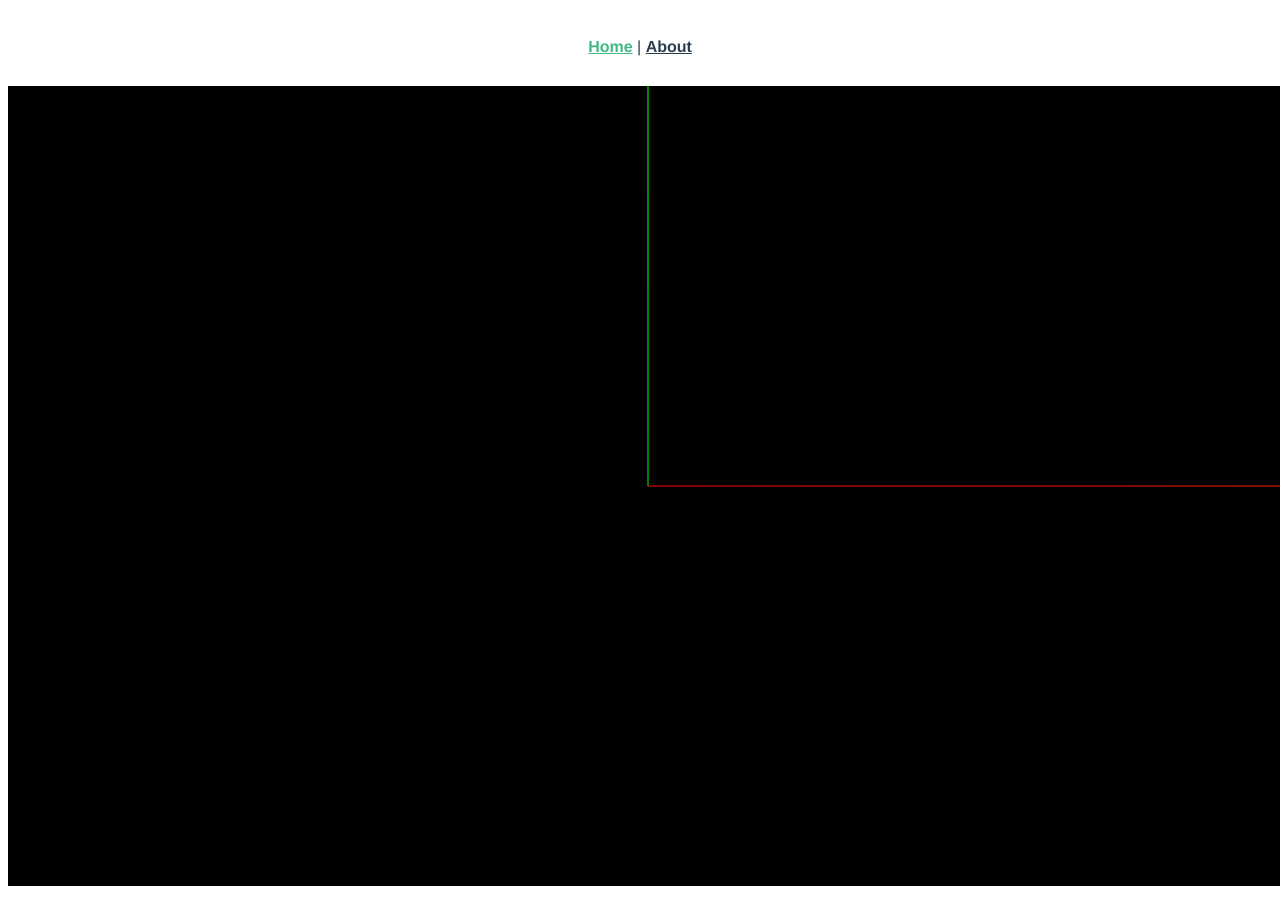
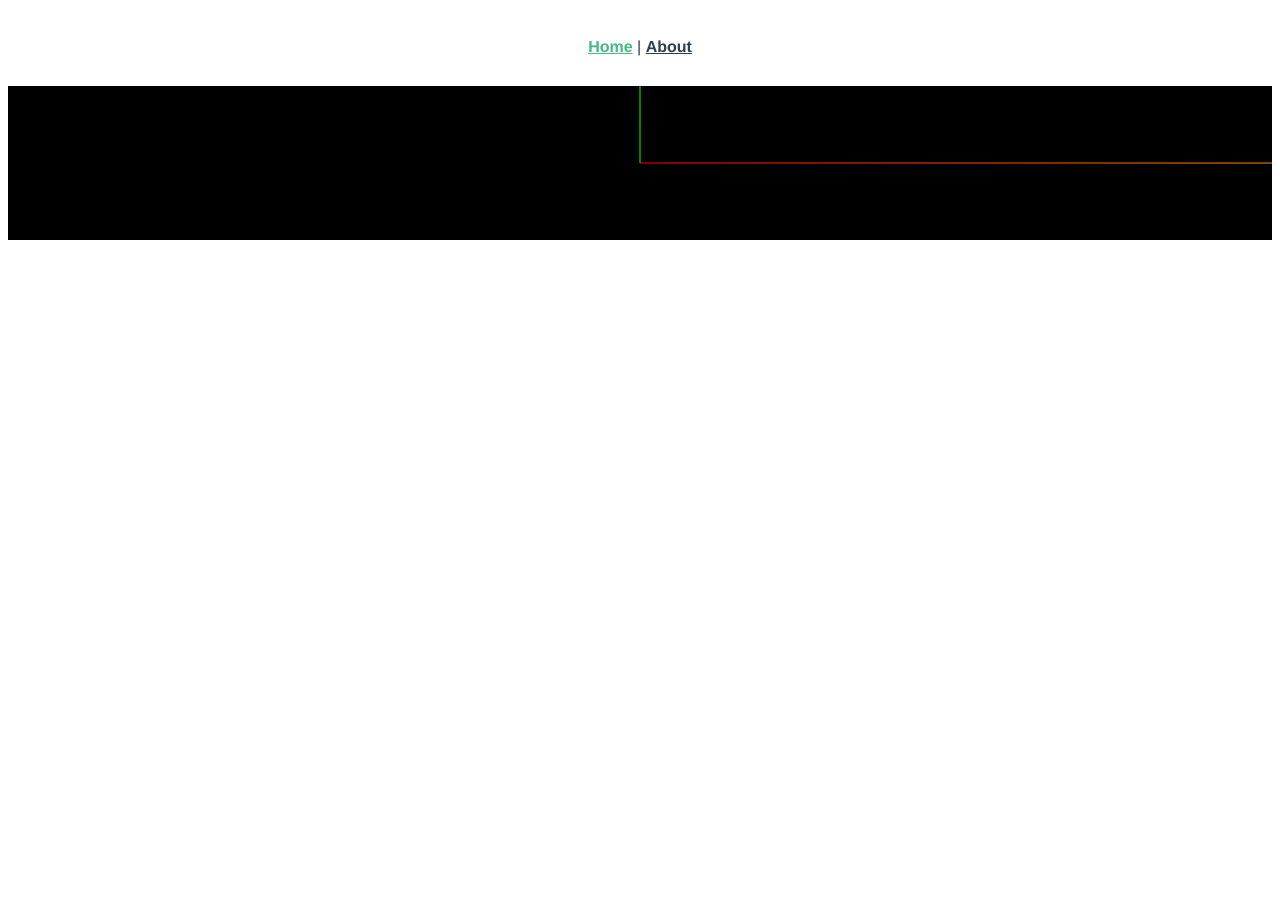
Before and after one commit to dwuggh/puzzling, a Vue app: page / in a window 1280 px wide. After the commit the page ends 800 px from the top, so only its background shows below. Built offline with nearby package versions, Linux system fonts and the light colour scheme.

Commit message:
better resize callback

```diff
--- a/src/components/Cube.vue
+++ b/src/components/Cube.vue
@@ -1,5 +1,5 @@
 <template>
-  <div>
+  <div class="cube">
     <canvas id="canvas" />
   </div>
 </template>
@@ -13,7 +13,14 @@ import Component from "vue-class-component";
 export default class Cube extends Vue {
   private scenario: Scenario;
   mounted() {
-    this.scenario = new Scenario();
+    this.scenario = new Scenario("canvas");
   }
 }
 </script>
+
+<style scoped>
+ /* .cube #canvas {
+    height: 80%;
+    width: 100%;
+    } */
+</style>
--- a/src/cubes/Scenario.ts
+++ b/src/cubes/Scenario.ts
@@ -1,24 +1,27 @@
 import * as THREE from "three";
 
 export default class Scenario {
+  cube: HTMLElement;
   scene: THREE.Scene;
   camera: THREE.PerspectiveCamera;
   renderer: THREE.Renderer;
 
-  constructor() {
+  constructor(id: string) {
+    this.cube = document.getElementById(id).parentElement;
+    // console.log(this.cube);
     this.scene = new THREE.Scene();
     this.camera = new THREE.PerspectiveCamera(
       25,
-      window.innerWidth / window.innerHeight,
+      this.cube.clientWidth / this.cube.clientHeight,
       0.1,
       1000
     );
     this.renderer = new THREE.WebGLRenderer({
       antialias: true,
-      canvas: document.getElementById("canvas")
+      canvas: document.getElementById(id)
     });
     this.camera.position.set(0, 0, 5);
-    this.renderer.setSize(window.innerWidth, window.innerHeight);
+    this.renderer.setSize(this.cube.clientWidth, this.cube.clientHeight);
 
     this.scene.add(new THREE.AxesHelper(10));
     this.animate();
@@ -26,9 +29,9 @@ export default class Scenario {
     window.addEventListener("resize", this.onWindowResize, false);
   }
   private onWindowResize = () => {
-    this.camera.aspect = window.innerWidth / window.innerHeight;
+    this.camera.aspect = this.cube.clientWidth / this.cube.clientHeight;
     this.camera.updateMatrix();
-    this.renderer.setSize(window.innerWidth, window.innerHeight);
+    this.renderer.setSize(this.cube.clientWidth, this.cube.clientHeight);
   };
   private animate = () => {
     requestAnimationFrame(this.animate);
--- a/src/views/Index.vue
+++ b/src/views/Index.vue
@@ -9,7 +9,14 @@ import Cube from "@/components/Cube";
 export default {
   name: "Index",
   components: {
-    Cube
-  }
+    Cube,
+  },
 };
 </script>
+
+<style scoped>
+.index {
+  height: 300px;
+  width: 100%;
+}
+</style>
```
Also changed, not shown: 1 other file (tests, documents, lock files or other folders).
